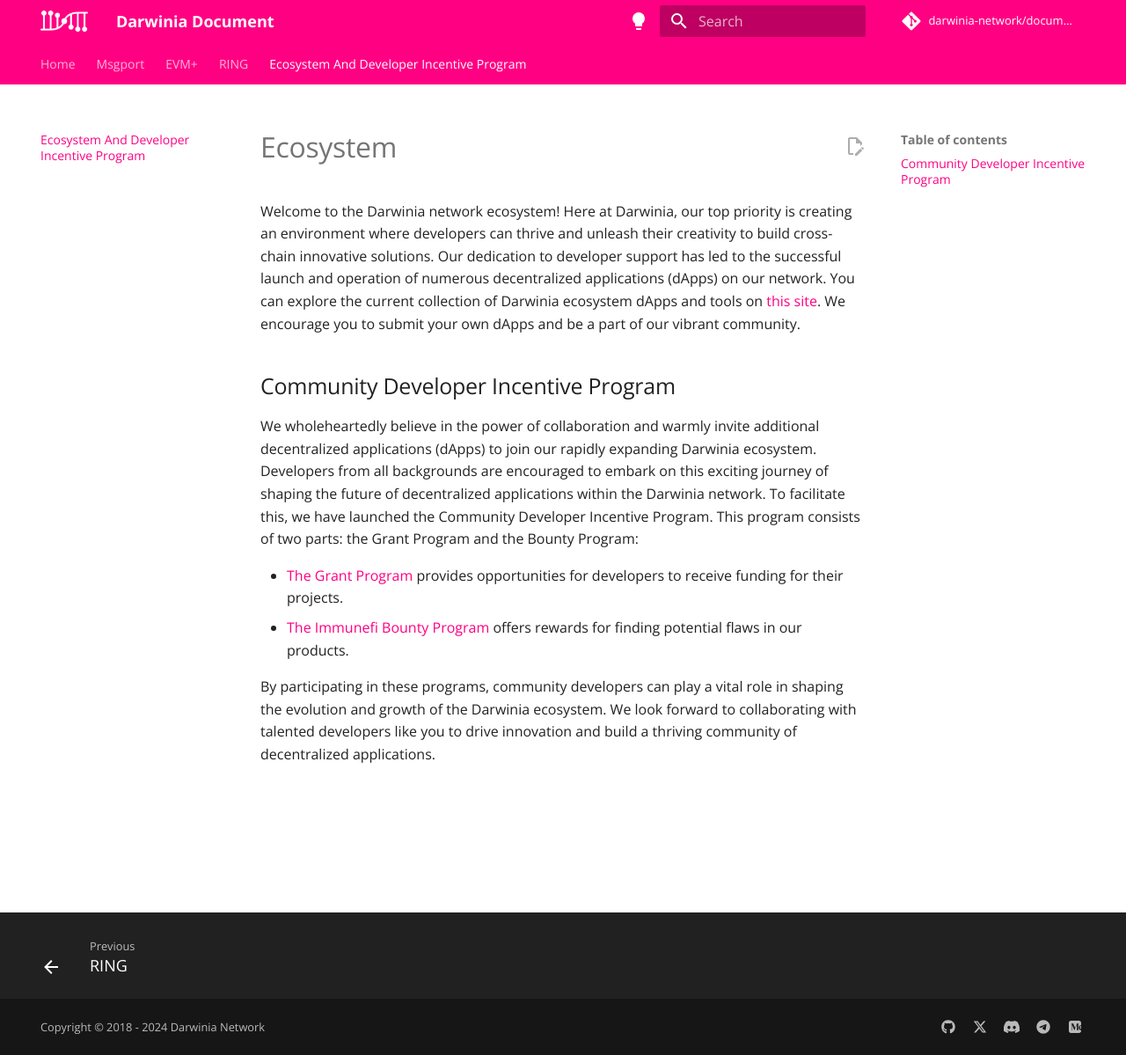
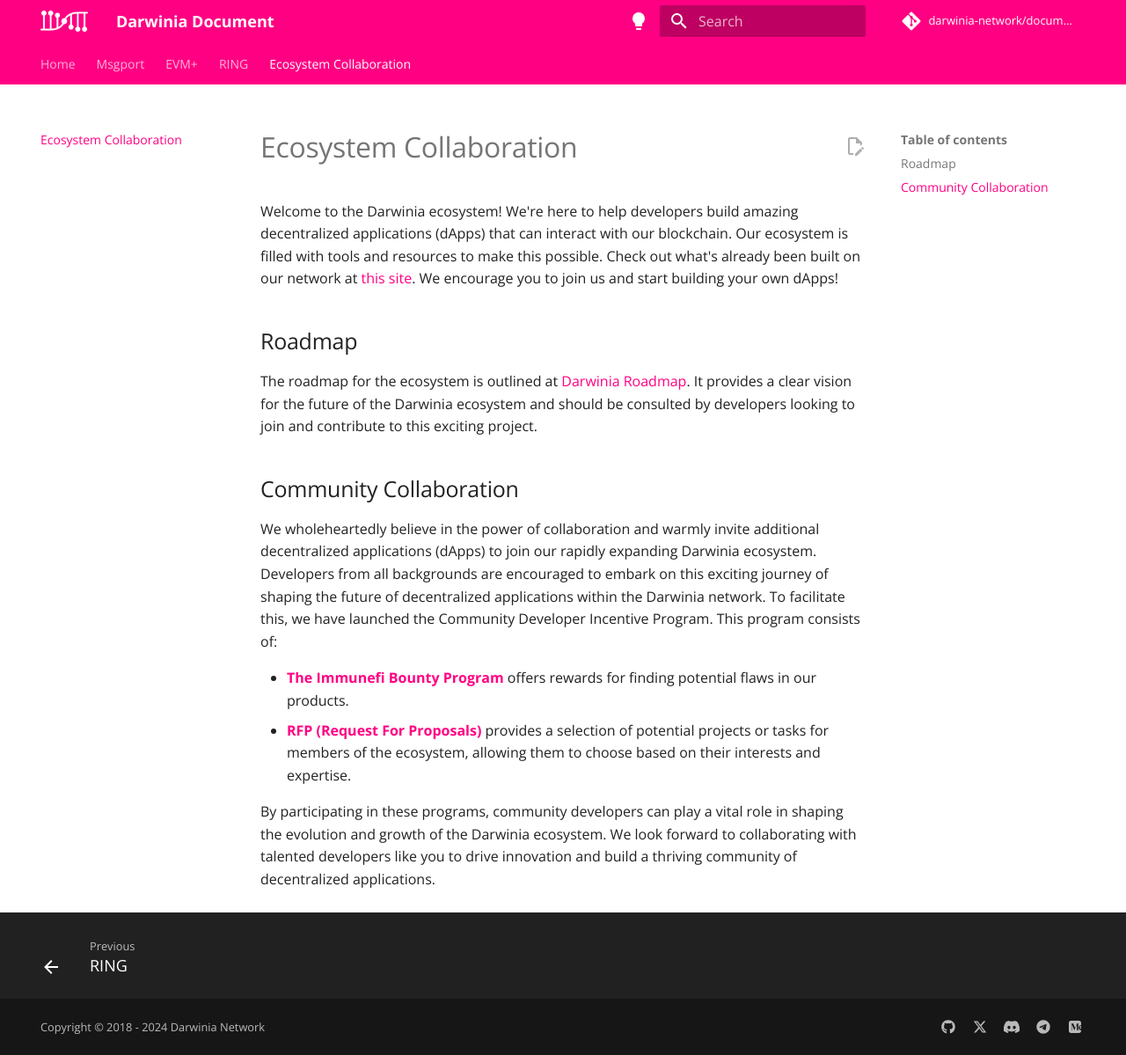
Before and after one commit to darwinia-network/docs, an MkDocs documentation site: the page built from docs/ecosystem.md, in a window 1280 px wide and 1199 px high. Shown: the whole window at 88% size. Built offline with MkDocs 1.6.1 and Material for MkDocs 9.7.7, drawn with Linux system fonts in a browser that asks for light colours; comment, search, counter and statistics services are not loaded.

Commit message:
Add roadmap chapter to the ecosystem page (#15)

```diff
--- a/docs/ecosystem.md
+++ b/docs/ecosystem.md
@@ -1,12 +1,16 @@
-# Ecosystem
+# Ecosystem Collaboration
 
-Welcome to the Darwinia network ecosystem! Here at Darwinia, our top priority is creating an environment where developers can thrive and unleash their creativity to build cross-chain innovative solutions. Our dedication to developer support has led to the successful launch and operation of numerous decentralized applications (dApps) on our network. You can explore the current collection of Darwinia ecosystem dApps and tools on [this site](https://apps.darwinia.network/). We encourage you to submit your own dApps and be a part of our vibrant community.
+Welcome to the Darwinia ecosystem! We're here to help developers build amazing decentralized applications (dApps) that can interact with our blockchain. Our ecosystem is filled with tools and resources to make this possible. Check out what's already been built on our network at [this site](https://apps.darwinia.network/). We encourage you to join us and start building your own dApps!
 
-## Community Developer Incentive Program
+## Roadmap
 
-We wholeheartedly believe in the power of collaboration and warmly invite additional decentralized applications (dApps) to join our rapidly expanding Darwinia ecosystem. Developers from all backgrounds are encouraged to embark on this exciting journey of shaping the future of decentralized applications within the Darwinia network. To facilitate this, we have launched the Community Developer Incentive Program. This program consists of two parts: the Grant Program and the Bounty Program:
+The roadmap for the ecosystem is outlined at [Darwinia Roadmap](https://itering.notion.site/9617e154ec884b07a7cee9a056374e42?v=0c3e4d9f257646c486a32a0425ee3a93). It provides a clear vision for the future of the Darwinia ecosystem and should be consulted by developers looking to join and contribute to this exciting project.
 
-- [The Grant Program](https://github.com/darwinia-network/collaboration/blob/master/grant/README.md) provides opportunities for developers to receive funding for their projects.
-- [The Immunefi Bounty Program](https://immunefi.com/bounty/darwinia/) offers rewards for finding potential flaws in our products.
+## Community Collaboration
+
+We wholeheartedly believe in the power of collaboration and warmly invite additional decentralized applications (dApps) to join our rapidly expanding Darwinia ecosystem. Developers from all backgrounds are encouraged to embark on this exciting journey of shaping the future of decentralized applications within the Darwinia network. To facilitate this, we have launched the Community Developer Incentive Program. This program consists of:
+
+- [**The Immunefi Bounty Program**](https://immunefi.com/bounty/darwinia/) offers rewards for finding potential flaws in our products.
+- [**RFP (Request For Proposals)**](https://github.com/darwinia-network/collaboration/issues) provides a selection of potential projects or tasks for members of the ecosystem, allowing them to choose based on their interests and expertise.
 
 By participating in these programs, community developers can play a vital role in shaping the evolution and growth of the Darwinia ecosystem. We look forward to collaborating with talented developers like you to drive innovation and build a thriving community of decentralized applications.
--- a/mkdocs.yml
+++ b/mkdocs.yml
@@ -172,4 +172,4 @@
     - Glossary: 'evm/glossary.md'
     - FAQ: 'evm/faq.md'
   - RING: 'ring.md'
-  - Ecosystem And Developer Incentive Program: 'ecosystem.md'
+  - Ecosystem Collaboration: 'ecosystem.md'
```
